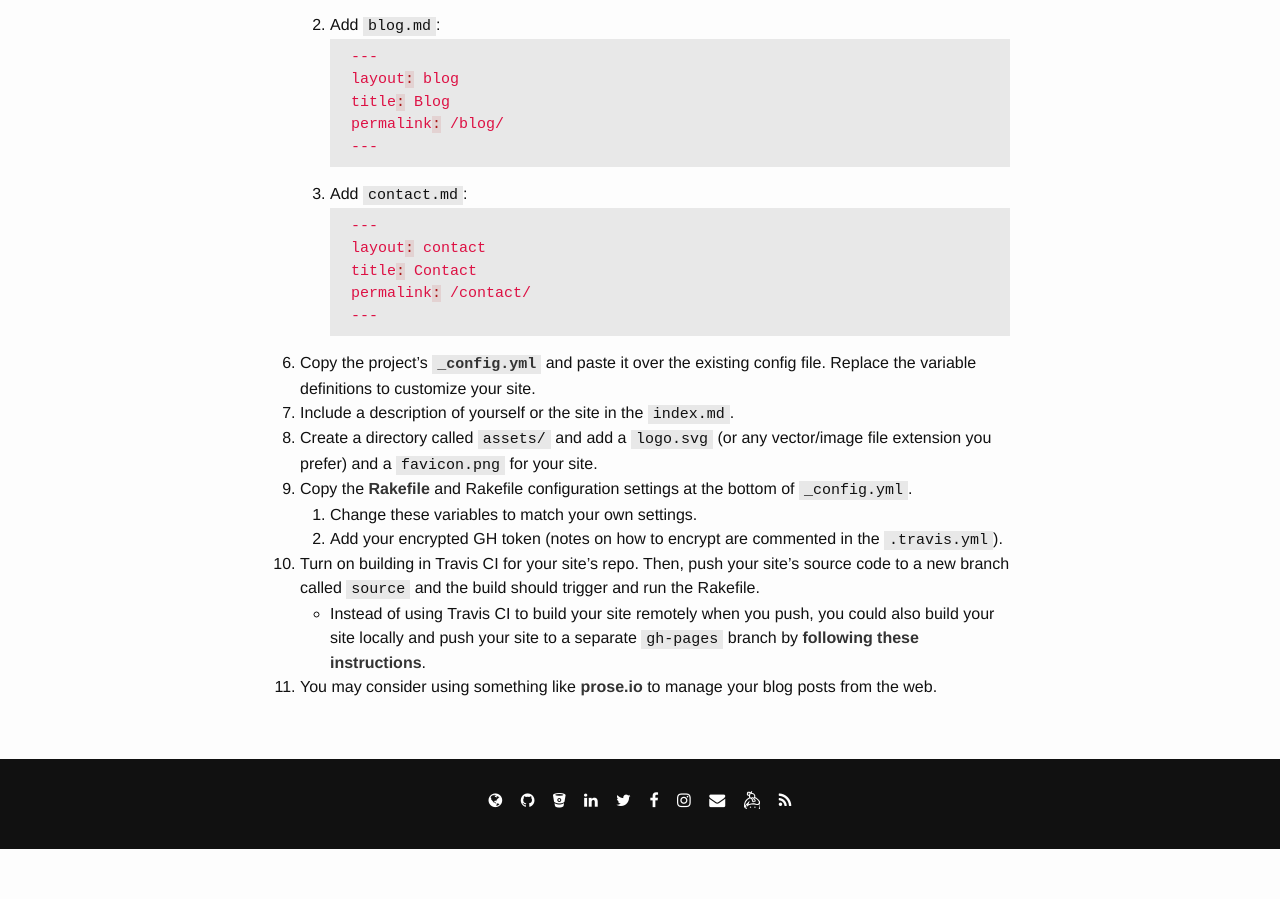
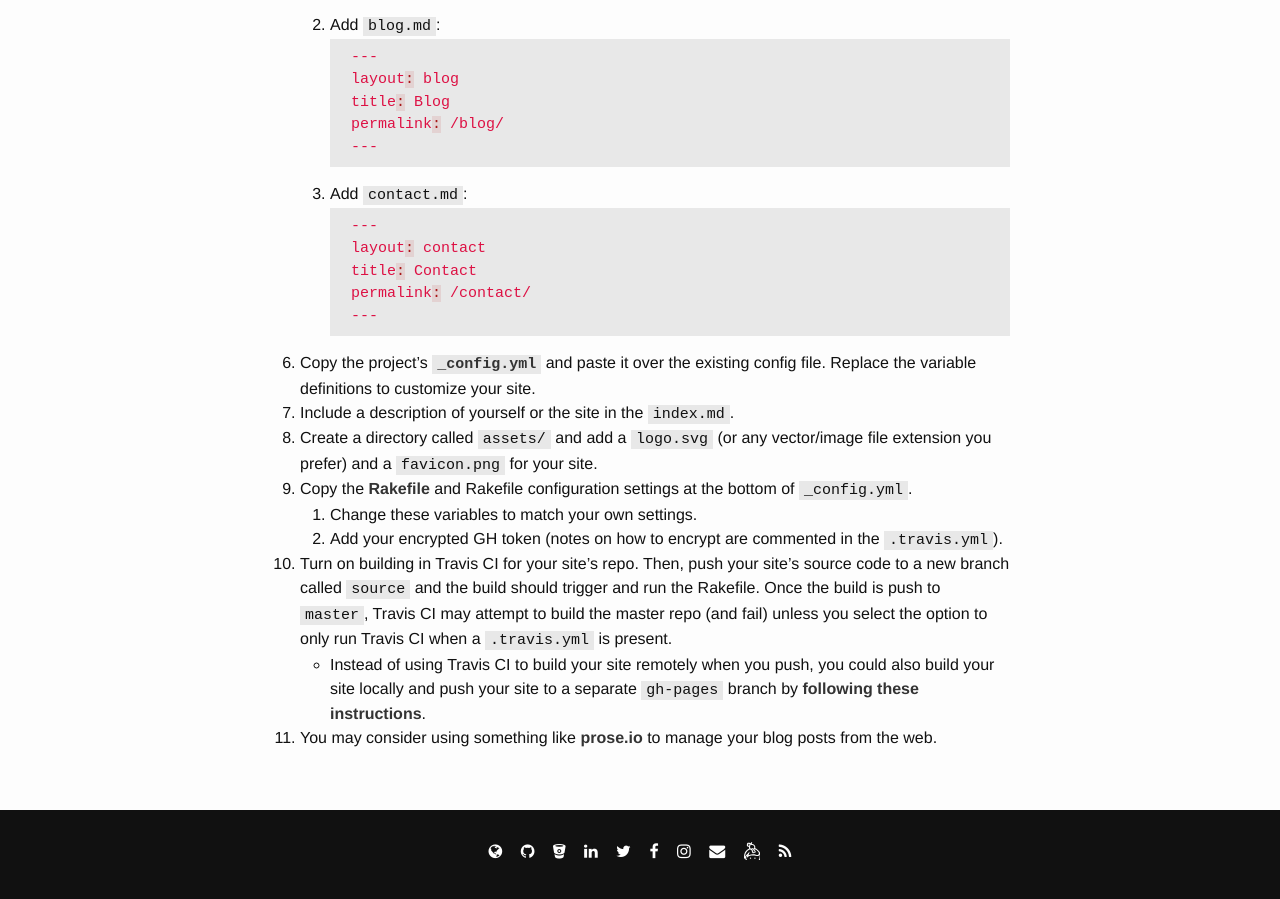
Before and after one commit to brettinternet/minimaless, a Jekyll site: the page built from setup.md, in a window 1280 px wide and 900 px high, scrolled down 714 px. Built offline with Jekyll 4.4.1, drawn with Linux system fonts in a browser that asks for light colours; before the commit the page ends 1563 px from its top, so only the background shows below that.

Commit message:
Update setup.md

```diff
--- a/setup.md
+++ b/setup.md
@@ -52,6 +52,6 @@ gem "minimaless"
 9. Copy the [Rakefile](https://github.com/brettinternet/minimaless/blob/master/Rakefile) and Rakefile configuration settings at the bottom of `_config.yml`.
     1. Change these variables to match your own settings.
     2. Add your encrypted GH token (notes on how to encrypt are commented in the `.travis.yml`).
-10. Turn on building in Travis CI for your site's repo. Then, push your site's source code to a new branch called `source` and the build should trigger and run the Rakefile.
+10. Turn on building in Travis CI for your site's repo. Then, push your site's source code to a new branch called `source` and the build should trigger and run the Rakefile. Once the build is push to `master`, Travis CI may attempt to build the master repo (and fail) unless you select the option to only run Travis CI when a `.travis.yml` is present.
     - Instead of using Travis CI to build your site remotely when you push, you could also build your site locally and push your site to a separate `gh-pages` branch by [following these instructions](https://gist.github.com/cobyism/4730490).
 11. You may consider using something like [prose.io](http://prose.io) to manage your blog posts from the web.
```
